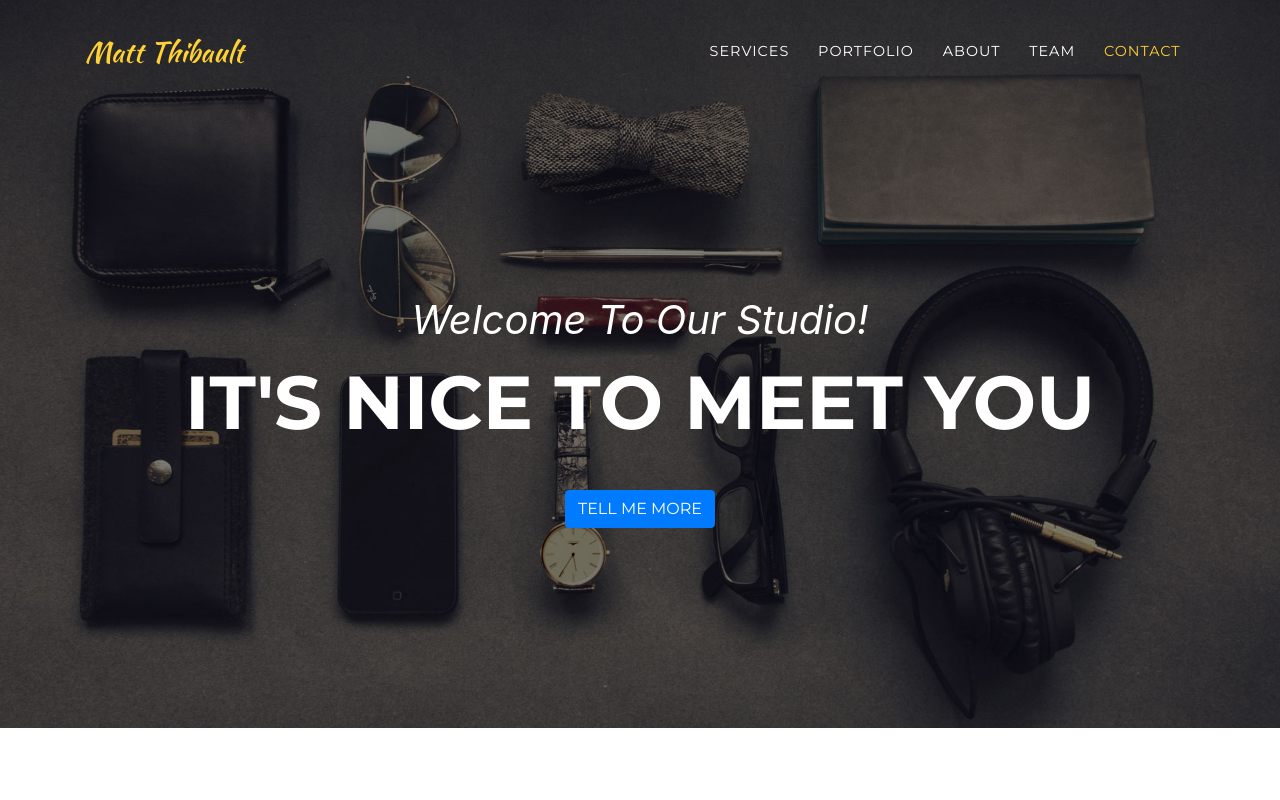
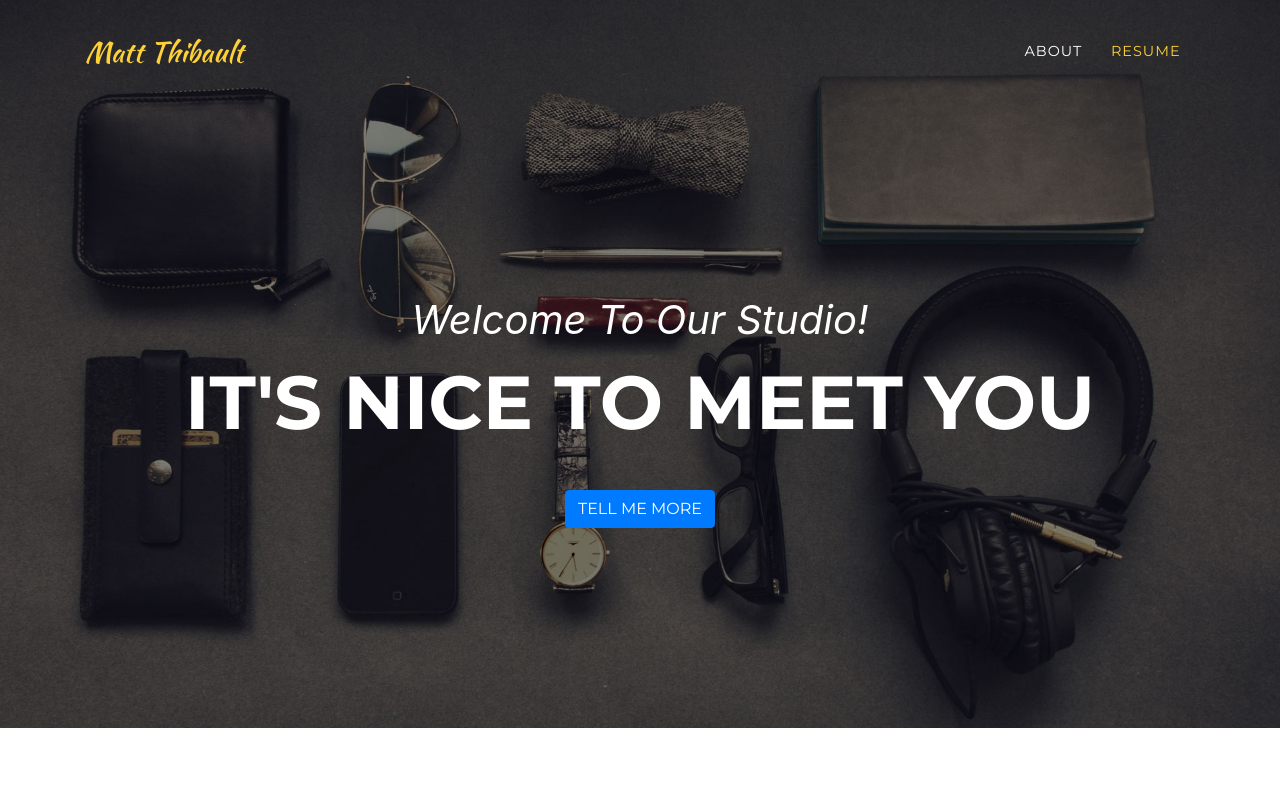
Before and after one commit to MatthewMThibault/MatthewMthibault.github.io, a website with bundled scripts: page index.html in a window 1280 px wide. Shown: the top 800 px of the page. Built offline with nearby package versions, Linux system fonts and the light colour scheme; a web font is replaced by a local one.

Commit message:
Navigation Update

```diff
--- a/index.html
+++ b/index.html
@@ -38,19 +38,10 @@
       <div class="collapse navbar-collapse" id="navbarResponsive">
         <ul class="navbar-nav text-uppercase ml-auto">
           <li class="nav-item">
-            <a class="nav-link js-scroll-trigger" href="#services">Services</a>
+            <a class="nav-link js-scroll-trigger" href="#team">About</a>
           </li>
           <li class="nav-item">
-            <a class="nav-link js-scroll-trigger" href="#portfolio">Portfolio</a>
-          </li>
-          <li class="nav-item">
-            <a class="nav-link js-scroll-trigger" href="#about">About</a>
-          </li>
-          <li class="nav-item">
-            <a class="nav-link js-scroll-trigger" href="#team">Team</a>
-          </li>
-          <li class="nav-item">
-            <a class="nav-link js-scroll-trigger" href="#contact">Contact</a>
+            <a class="nav-link js-scroll-trigger" href="#contact">Resume</a>
           </li>
         </ul>
       </div>
```
